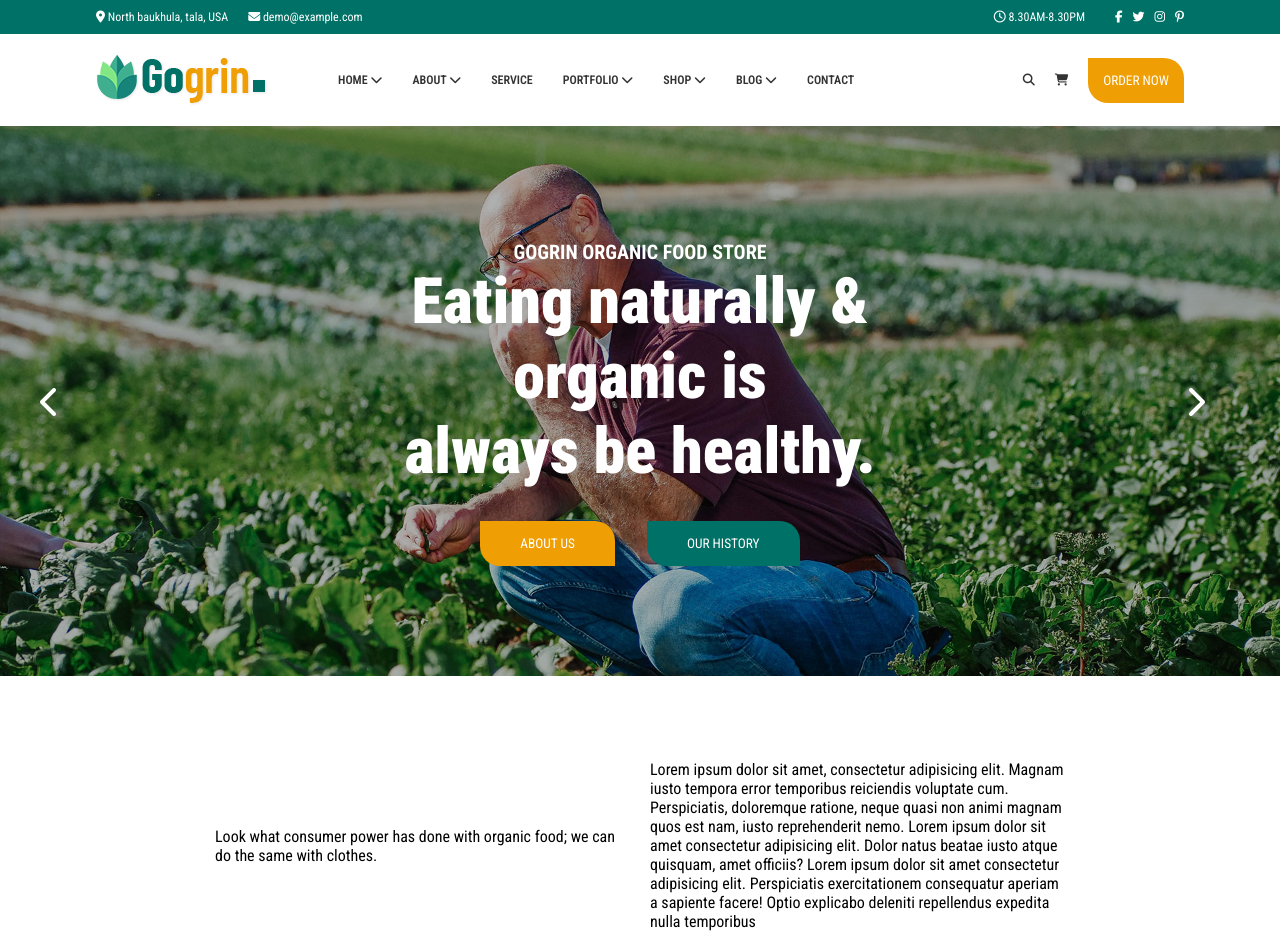
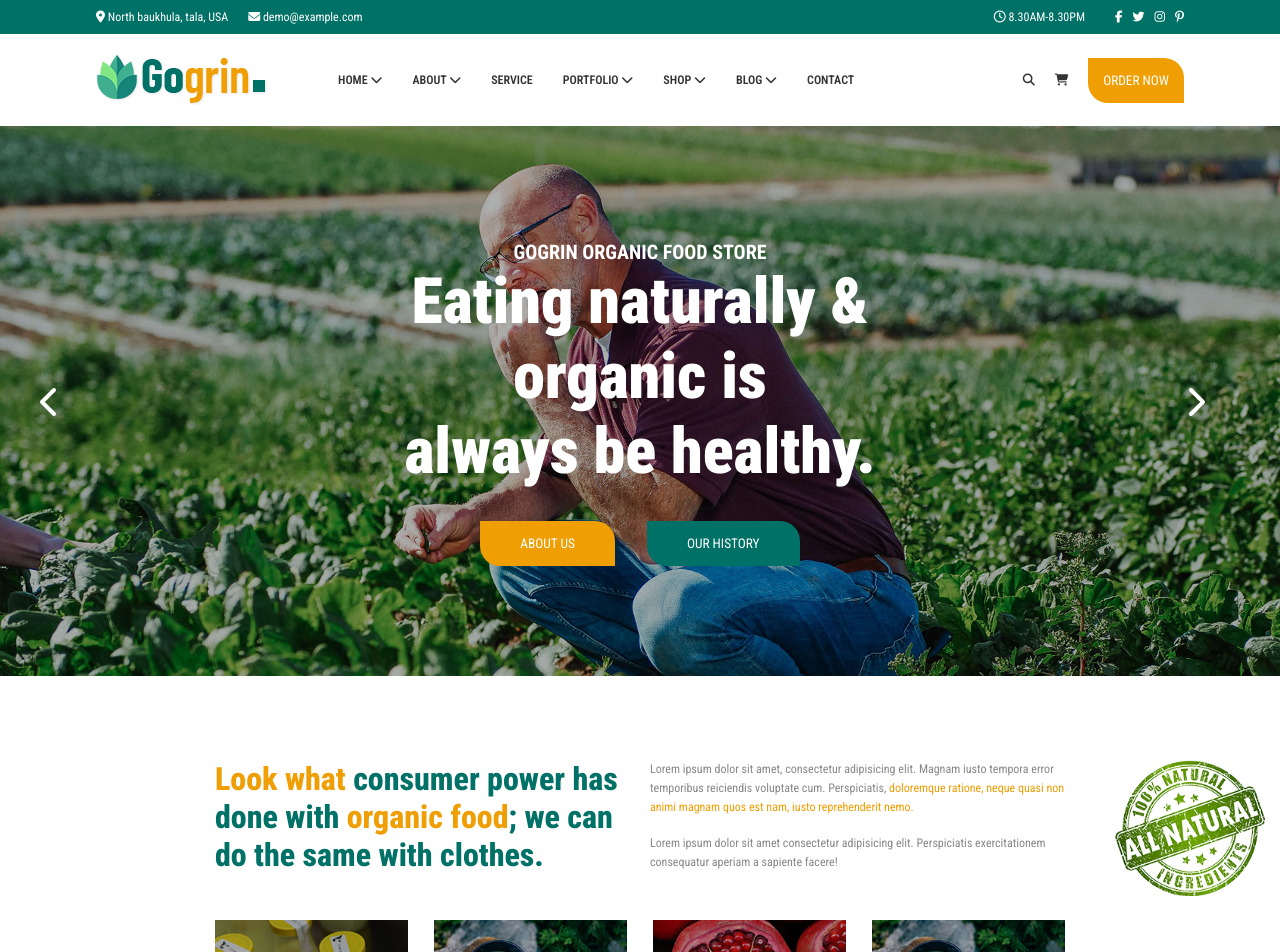
Before and after one commit to federicaarosio/proj-html-vuejs, a Vue app: page / in a window 1280 px wide. Shown: the top 952 px of the page. Built offline with nearby package versions, Linux system fonts and the light colour scheme.

Commit message:
completed style in All Natural section

```diff
--- a/src/components/HeaderComponents/HeaderNavbar.vue
+++ b/src/components/HeaderComponents/HeaderNavbar.vue
@@ -42,10 +42,6 @@ export default {
         navLinks: {
             type: Array,
             required: true
-        },
-        subLinks: {
-            type: Array,
-            required: false
         },
     },
 
--- a/src/components/MainComponents/AllNatural.vue
+++ b/src/components/MainComponents/AllNatural.vue
@@ -1,13 +1,17 @@
 <template lang="">
     <section class="max-container">
         <section class="container">
-            <div class="sub-container">
-                Look what consumer power has done with organic food; we can do the same with clothes.
+            <div class="sub-container bigger">
+                <span>Look what</span> consumer power has done with <span>organic food</span>; we can do the same with clothes.
             </div>
             <div class="sub-container">
-                Lorem ipsum dolor sit amet, consectetur adipisicing elit. Magnam iusto tempora error temporibus reiciendis voluptate cum. Perspiciatis, doloremque ratione, neque quasi non animi magnam quos est nam, iusto reprehenderit nemo. Lorem ipsum dolor sit amet consectetur adipisicing elit. Dolor natus beatae iusto atque quisquam, amet officiis?
-
-                Lorem ipsum dolor sit amet consectetur adipisicing elit. Perspiciatis exercitationem consequatur aperiam a sapiente facere! Optio explicabo deleniti repellendus expedita nulla temporibus
+                <p>
+                    Lorem ipsum dolor sit amet, consectetur adipisicing elit. Magnam iusto tempora error temporibus reiciendis voluptate cum. Perspiciatis, <span>doloremque ratione, neque quasi non animi magnam quos est nam, iusto reprehenderit nemo.</span>
+                </p>
+                <p>
+                    Lorem ipsum dolor sit amet consectetur adipisicing elit. Perspiciatis exercitationem consequatur aperiam a sapiente facere!
+                </p>
+                <img src="../../assets/img/fe-shap1-1.png" alt="">
             </div>
         </section>
         <section class="container">
@@ -36,7 +40,7 @@ section.max-container {
 section.container {
     width: $small-container;
     margin: 0 auto;
-    @include flex(row, space-between, center);
+    @include flex(row, space-between, start);
     gap: 20px;
     margin-bottom: $margin-bottom-small;
 
@@ -46,6 +50,33 @@ section.container {
 
     div.sub-container {
         width: 50%;
+        position: relative;
+
+        span {
+            color: $accent-color;
+        }
+
+        p {
+            font-size: $font-small;
+            line-height: 1.2rem;
+            margin-bottom: $margin-bottom-smaller;
+            color: $light-gray;
+        }
+
+        img {
+            width: 150px;
+            position: absolute;
+            top: 0;
+            right: -200px;
+        }
+    }
+
+    .bigger {
+        font-size: $font-big;
+        font-weight: 800;
+        color: $main-color;
+
+
     }
 }
 
```
